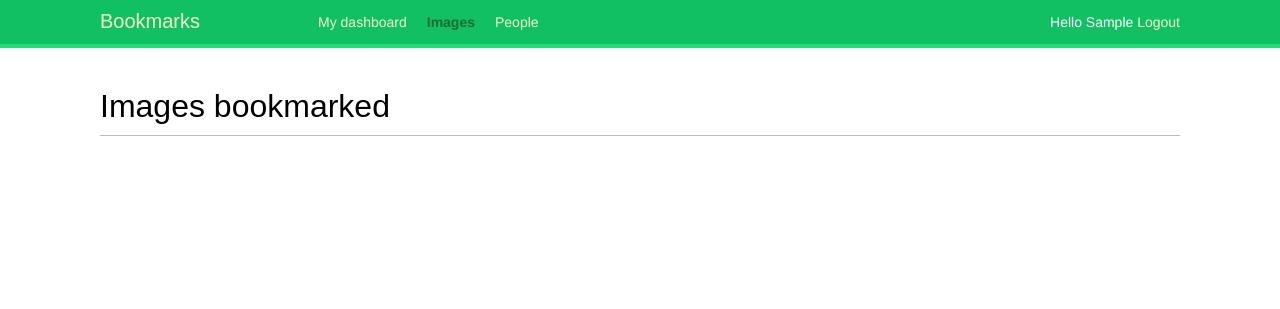
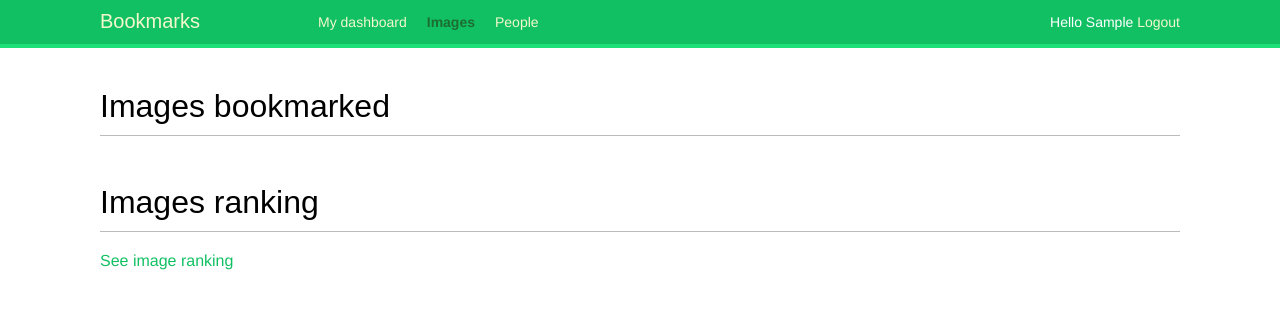
Before and after one commit to nildiert/Django-socialNetwork, a Django app: page /images/ in a window 1280 px wide. Shown: the top 309 px of the page. Run offline with Django 3.2, Linux system fonts and the light colour scheme; the visitor is signed in with stand-in values (Sample User, id 1); data that the repository does not hold is empty; some libraries are stand-ins or nearby versions; some web fonts are replaced.

Commit message:
[FEATURE] Added image ranking and what is happening section

```diff
--- a/images/templates/images/image/list.html
+++ b/images/templates/images/image/list.html
@@ -7,6 +7,10 @@
     <div id="image-list">
         {% include "images/image/list_ajax.html" %}
     </div>
+    <br>
+    <h1>Images ranking</h1>
+
+    <a href="{% url "images:ranking" %}">See image ranking</a>
 {% endblock %}
 
 {% block domready  %}
--- a/images/urls.py
+++ b/images/urls.py
@@ -6,5 +6,14 @@
     path('detail/<int:id>/<slug:slug>/',
          views.image_detail, name='detail'),
     path('like/', views.image_like, name='like'),
+    path("ranking/", views.image_ranking, name="ranking"),
     path('', views.image_list, name='list'),
 ]
+
+
+# http://localhost:8000/images/create/?title=%20Django%20and%20Duke&url=https://upload.wikimedia.org/wikipedia/commons/8/85/Django_Reinhardt_and_Duke_Ellington_%28Gottlieb%29.jpg
+
+# http://localhost:8000/images/create/?title=%20Django%20and%20Duke&url=https://upload.wikimedia.org/wikipedia/commons/thumb/9/99/18_Delphini.png/1024px-18_Delphini.png
+
+
+# http://localhost:8000/images/create/?title=%20Django%20and%20Duke&url=https://upload.wikimedia.org/wikipedia/commons/thumb/1/19/%22Shaman%22_rock.jpg/1280px-%22Shaman%22_rock.jpg
--- a/images/views.py
+++ b/images/views.py
@@ -54,11 +54,28 @@
     # Notation object-type:id:field
     # Example image:33:id
     total_views = r.incr(f'image:{image.id}:views')
+    # increment image ranking by 1
+    r.zincrby('image_ranking', 1, image.id)
     return render(request,
                   'images/image/detail.html',
                   {'section': 'images',
                    'image': image,
                    'total_views': total_views})
+
+@login_required
+def image_ranking(request):
+    # get image ranking dictionary
+    image_ranking = r.zrange('image_ranking', 0, -1,
+                            desc=True)[:10]
+    image_ranking_ids = [ int(id) for id in image_ranking]
+    # get most viewed images
+    most_viewed = list(Image.objects.filter(
+        id__in=image_ranking_ids))
+    most_viewed.sort(key=lambda x: image_ranking_ids.index(x.id))
+    return render(request,
+                  'images/image/ranking.html',
+                  {'section': 'images',
+                   'most_viewed': most_viewed})
 
 @ajax_required
 @login_required
```
Also changed, not shown: images/templates/images/image/ranking.html (added, +14 -0 lines), media/images/2020/12/13/minister-mauro.jpg.300x0_q85.jpg (added), media/images/2020/12/13/minister-mauro.jpg.300x300_q85_crop-smart.jpg (added), media/images/2020/12/13/minister-mauro.jpg.80x80_q85_crop-100%.jpg (added), media/images/2020/12/13/the-sky-of-lake-baikal-with-a-view-of-the-shaman.jpg (added), media/images/2020/12/13/the-sky-of-lake-baikal-with-a-view-of-the-shaman.jpg.300x0_q85.jpg (added), media/images/2020/12/13/the-sky-of-lake-baikal-with-a-view-of-the-shaman.jpg.300x300_q85_crop-smart.jpg (added), media/images/2020/12/13/the-sky-of-lake-baikal-with-a-view-of-the-shaman.jpg.80x80_q85_crop-100%.jpg (added), media/users/2020/12/13/oscar.jpeg (added), media/users/2020/12/13/oscar.jpeg.180x180_q85.jpg (added), media/users/2020/12/13/oscar.jpeg.80x80_q85_crop-100%.jpg (added), 2 other files.
